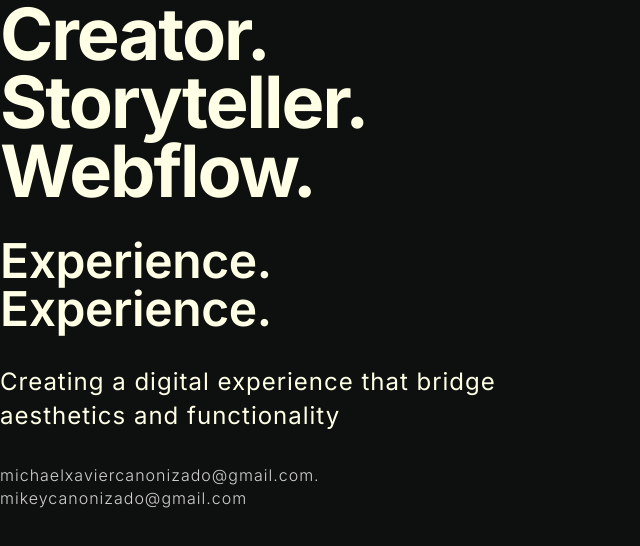
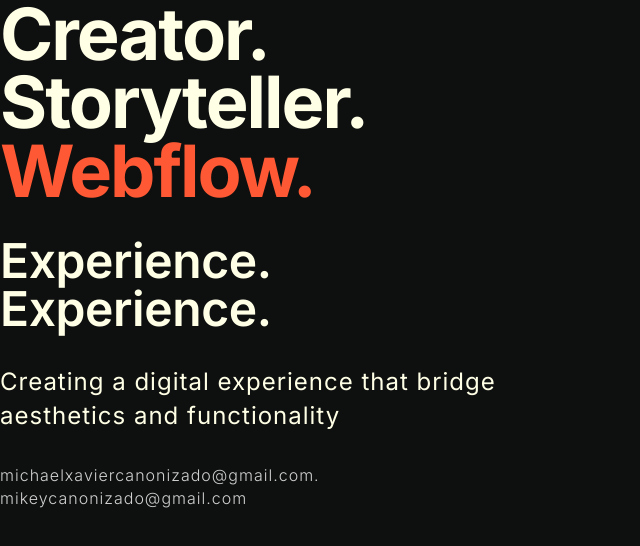
Before and after one commit to michaelcanonizado/michaelcanonizado, a Next.js app: page / in a window 1280 px wide. Shown: the top 546 px of the page, without its empty margins (0-640 px from the left). Built offline with nearby package versions, Linux system fonts and the light colour scheme.

Commit message:
chore: add brand color

```diff
--- a/src/app/page.tsx
+++ b/src/app/page.tsx
@@ -3,7 +3,7 @@ export default function Home() {
     <div className='space-y-8'>
       <div className='max-w-[500px]'>
         <h1 className='text-display'>
-          Creator. Storyteller. <span className=''>Webflow.</span>
+          Creator. Storyteller. <span className='text-brand'>Webflow.</span>
         </h1>
       </div>
       <div className='max-w-[500px]'>
--- a/src/styles/globals.css
+++ b/src/styles/globals.css
@@ -16,6 +16,8 @@
   }
 
   .dark {
+    --brand: 11 99% 60%;
+
     --background: 150 7% 6%;
     --foreground: 60 100% 95%;
 
--- a/tailwind.config.ts
+++ b/tailwind.config.ts
@@ -9,6 +9,7 @@ const config: Config = {
   theme: {
     extend: {
       colors: {
+        brand: 'hsl(var(--brand))',
         border: 'hsl(var(--border))',
         input: 'hsl(var(--input))',
         ring: 'hsl(var(--ring))',
```
